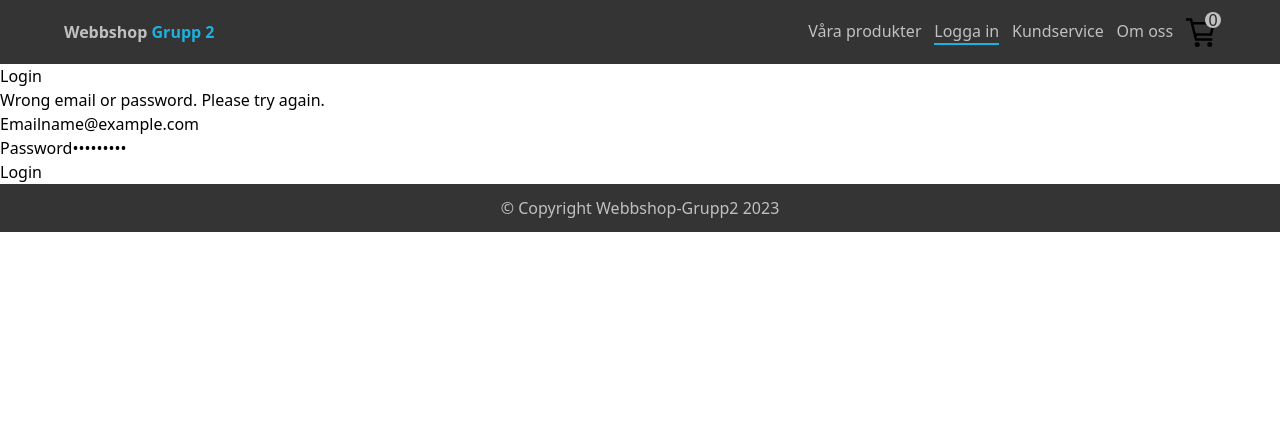
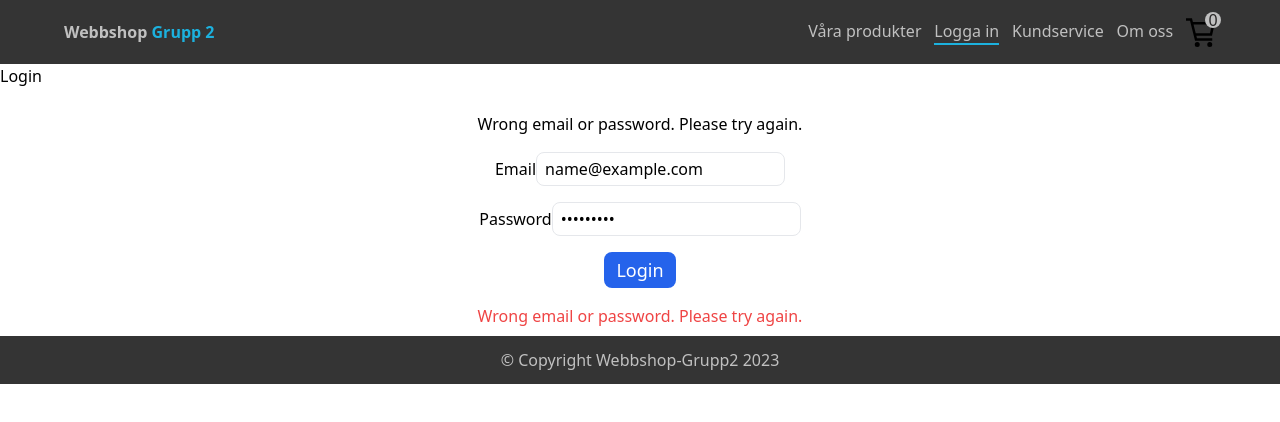
Before and after one commit to alelin4/Store-..., a React (Vite) app in the folder webshop_api_react/client/: page /login in a window 1280 px wide. Both pictures are taken after typing "name@example.com", "Sample123" into the empty fields and a click on the button "Login". Shown: the top 422 px of the page. Built offline with nearby package versions, Linux system fonts and the light colour scheme; no server answers.

Commit message:
Update Login.tsx
login with reducer

```diff
--- a/webshop_api_react/client/src/components/Login/Login.tsx
+++ b/webshop_api_react/client/src/components/Login/Login.tsx
@@ -1,28 +1,60 @@
-import { useState, FormEvent, useEffect } from 'react';
+import { useReducer, FormEvent, useEffect } from 'react';
 import { useNavigate } from 'react-router-dom';
 
-// Logout component
+type State = {
+  email: string;
+  password: string;
+  loggedIn: boolean;
+  errorMessage: string;
+};
+
+type Action =
+  | { type: 'SET_EMAIL'; payload: string }
+  | { type: 'SET_PASSWORD'; payload: string }
+  | { type: 'SET_LOGGED_IN'; payload: boolean }
+  | { type: 'SET_ERROR'; payload: string };
+
+const initialState: State = {
+  email: '',
+  password: '',
+  loggedIn: false,
+  errorMessage: '',
+};
+
+const reducer = (state: State, action: Action): State => {
+  switch (action.type) {
+    case 'SET_EMAIL':
+      return { ...state, email: action.payload };
+    case 'SET_PASSWORD':
+      return { ...state, password: action.payload };
+    case 'SET_LOGGED_IN':
+      return { ...state, loggedIn: action.payload };
+    case 'SET_ERROR':
+      return { ...state, errorMessage: action.payload };
+    default:
+      return state;
+  }
+};
+
 function Logout({ handleLogout }: { handleLogout: () => void }): JSX.Element {
   return (
-    <div>
+    <div className='flex flex-col items-center justify-center gap-4 mt-4 py-2'>
       <h2>Welcome, you are logged in!</h2>
-      <button onClick={handleLogout}>Logout</button>
+      <button onClick={handleLogout} className='bg-red-600 text-white text-lg font-medium
+       rounded-lg py-1 px-3'>Logout</button>
     </div>
   );
 }
 
 function Login(): JSX.Element {
-  const [email, setEmail] = useState<string>('');
-  const [password, setPassword] = useState<string>('');
-  const [errorMessage, setErrorMessage] = useState<string>('');
+  const [state, dispatch] = useReducer(reducer, initialState);
   const navigate = useNavigate();
 
   const handleSubmit = async (e: FormEvent<HTMLFormElement>): Promise<void> => {
     e.preventDefault();
 
-    // Validate email and password
-    if (!email || !password) {
-      setErrorMessage('Please enter both email and password.');
+    if (!state.email || !state.password) {
+      dispatch({ type: 'SET_ERROR', payload: 'Please enter both email and password.' });
       return;
     }
 
@@ -32,76 +64,81 @@ function Login(): JSX.Element {
         headers: {
           'Content-Type': 'application/json',
         },
-        body: JSON.stringify({ email, password }),
+        body: JSON.stringify({ email: state.email, password: state.password }),
       });
 
       if (!response.ok) {
         throw new Error('Wrong email or password');
       }
 
-      const data = await response.json();
-      console.log('Login successful', data);
+      dispatch({ type: 'SET_LOGGED_IN', payload: true });
 
-      // Store username and password in localStorage
-      localStorage.setItem('email', email);
-      localStorage.setItem('password', password);
+      localStorage.setItem('email', state.email);
+      localStorage.setItem('password', state.password);
 
-      // Redirect to the home page or any other desired page
-      navigate('/');
+      //navigate('/');
     } catch (error) {
       console.error('Error logging in:', error);
-      setErrorMessage('Wrong email or password. Please try again.');
+      dispatch({ type: 'SET_ERROR', payload: 'Wrong email or password. Please try again.' });
     }
   };
 
   const handleLogout = (): void => {
-    // Clear localStorage
     localStorage.removeItem('email');
     localStorage.removeItem('password');
-
-    // Redirect to the login page
+    dispatch({ type: 'SET_LOGGED_IN', payload: false });
     navigate('/login');
   };
 
   useEffect(() => {
-    // Check for stored login credentials
     const storedEmail = localStorage.getItem('email');
     const storedPassword = localStorage.getItem('password');
 
     if (storedEmail && storedPassword) {
-      // Update login status
-      navigate('/');
+      dispatch({ type: 'SET_LOGGED_IN', payload: true });
+      //navigate('/');
     }
   }, []);
+
+  if (state.loggedIn) {
+    return <Logout handleLogout={handleLogout} />;
+  }
 
   return (
     <div>
       <h2>Login</h2>
-      <form onSubmit={handleSubmit}>
-        {errorMessage && <div>{errorMessage}</div>}
+      <form onSubmit={handleSubmit} className='flex flex-col items-center justify-center gap-4 mt-4 py-2'>
+        {state.errorMessage && <div>{state.errorMessage}</div>}
         <div>
           <label htmlFor="email">Email</label>
           <input
+            className='border rounded-lg px-2 py-1'
             type="email"
+            autoComplete="username"
             id="email"
-            value={email}
-            onChange={(e) => setEmail(e.target.value)}
+            value={state.email}
+            onChange={(e) => dispatch({ type: 'SET_EMAIL', payload: e.target.value })}
             required
           />
         </div>
         <div>
           <label htmlFor="password">Password</label>
           <input
+            className='border rounded-lg px-2 py-1'
             type="password"
+            autoComplete="current-password"
             id="password"
-            value={password}
-            onChange={(e) => setPassword(e.target.value)}
+            value={state.password}
+            onChange={(e) => dispatch({ type: 'SET_PASSWORD', payload: e.target.value })}
             required
           />
         </div>
         <div>
-          <button type="submit">Login</button>
+          <button type="submit" className='bg-blue-600 text-white text-lg font-medium rounded-lg py-1 px-3'>
+            Login
+          </button>
         </div>
+        <p className='text-red-500 text-center'>{state.errorMessage}</p>
       </form>
     </div>
   );
```
